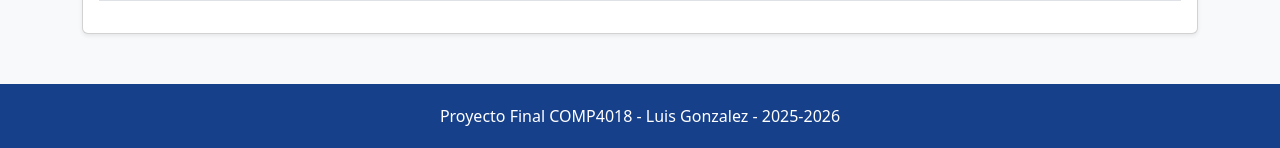
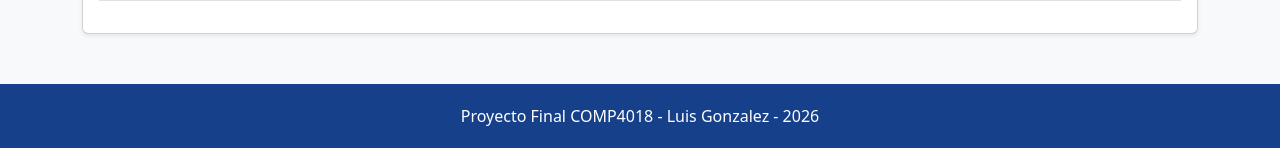
Before and after one commit to LuisGonzalez7847/Proyecto-Final-COMP4018, a PHP site: page / in a window 1280 px wide. Shown: the part 4435-4583 px from the top of the page. Run offline with PHP 8.4, Linux system fonts and the light colour scheme; data that the repository does not hold is empty.

Commit message:
Ajustes finales

```diff
--- a/web/graficas.php
+++ b/web/graficas.php
@@ -148,7 +148,7 @@ $conn->close();
 </div>
 
 <footer class="text-center">
-    <p class="mb-0">Proyecto Final COMP4018 - Luis Gonzalez - 2025-2026</p>
+    <p class="mb-0">Proyecto Final COMP4018 - Luis Gonzalez - 2026</p>
 </footer>
 
 <script>
--- a/web/index.php
+++ b/web/index.php
@@ -238,7 +238,7 @@ EstadisticasAvanzadas(<u>id_jugador, id_temporada</u> [FK→EstadisticasTemporad
 </div>
 
 <footer class="text-center">
-    <p class="mb-0">Proyecto Final COMP4018 - Luis Gonzalez - 2025-2026</p>
+    <p class="mb-0">Proyecto Final COMP4018 - Luis Gonzalez - 2026</p>
 </footer>
 
 </body>
--- a/web/insertar.php
+++ b/web/insertar.php
@@ -321,7 +321,7 @@ $equipos = $conn->query("SELECT id_equipo, nombre_completo FROM Equipo ORDER BY
 </div>
 
 <footer class="text-center">
-    <p class="mb-0">Proyecto Final COMP4018 - Luis Gonzalez - 2025-2026</p>
+    <p class="mb-0">Proyecto Final COMP4018 - </p>
 </footer>
 
 <script>
--- a/web/modificar.php
+++ b/web/modificar.php
@@ -299,7 +299,7 @@ $universidades = $conn->query("SELECT id_universidad, nombre FROM Universidad OR
 </div>
 
 <footer class="text-center">
-    <p class="mb-0">Proyecto Final COMP4018 - Luis Gonzalez - 2025-2026</p>
+    <p class="mb-0">Proyecto Final COMP4018 - Luis Gonzalez -2026</p>
 </footer>
 
 <?php $conn->close(); ?>
--- a/web/queries.php
+++ b/web/queries.php
@@ -197,7 +197,7 @@ JOIN EstadisticasTemporada et ON j.id_jugador = et.id_jugador;"
 </div>
 
 <footer class="text-center">
-    <p class="mb-0">Proyecto Final COMP4018 - Luis Gonzalez - 2025-2026</p>
+    <p class="mb-0">Proyecto Final COMP4018 - Luis Gonzalez - 2026</p>
 </footer>
 
 <?php $conn->close(); ?>
--- a/web/visualizar.php
+++ b/web/visualizar.php
@@ -192,7 +192,7 @@ $resultado = $conn->query($sql);
 </div>
 
 <footer class="text-center">
-    <p class="mb-0">Proyecto Final COMP4018 - Luis Gonzalez - 2025-2026</p>
+    <p class="mb-0">Proyecto Final COMP4018 - Luis Gonzalez - 2026</p>
 </footer>
 
 <?php $conn->close(); ?>
```
Also changed, not shown: README.md, 2 other files.
